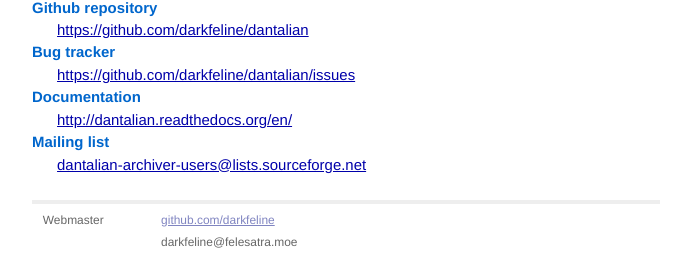
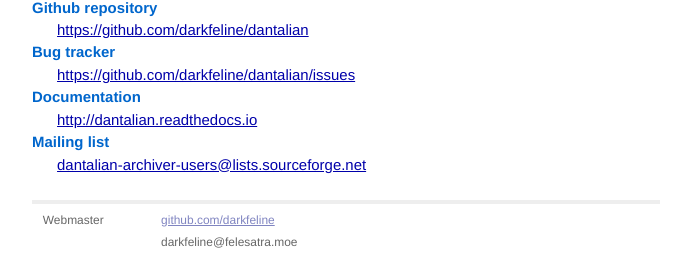
Before and after one commit to darkfeline/dantalian, a Jekyll site: the page built from index.md, in a window 1280 px wide. Shown: the part 663-942 px from the top of the page, without its empty margins (294-985 px from the left). Built offline with Jekyll 4.4.1, drawn with Linux system fonts in a browser that asks for light colours.

Commit message:
Fix documentation URL

```diff
--- a/index.md
+++ b/index.md
@@ -44,7 +44,7 @@ Bug tracker
 : <https://github.com/darkfeline/dantalian/issues>
 
 Documentation
-: <http://dantalian.readthedocs.org/en/>
+: <http://dantalian.readthedocs.io>
 
 Mailing list
 : [dantalian-archiver-users@lists.sourceforge.net](https://lists.sourceforge.net/lists/listinfo/dantalian-archiver-users)
```
